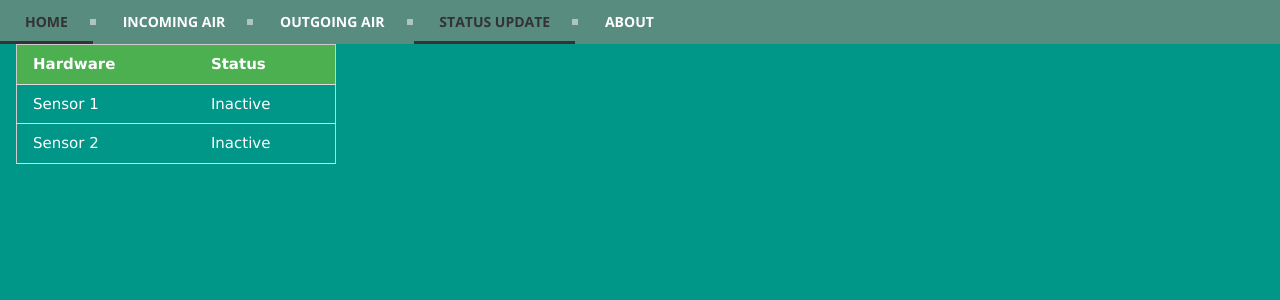
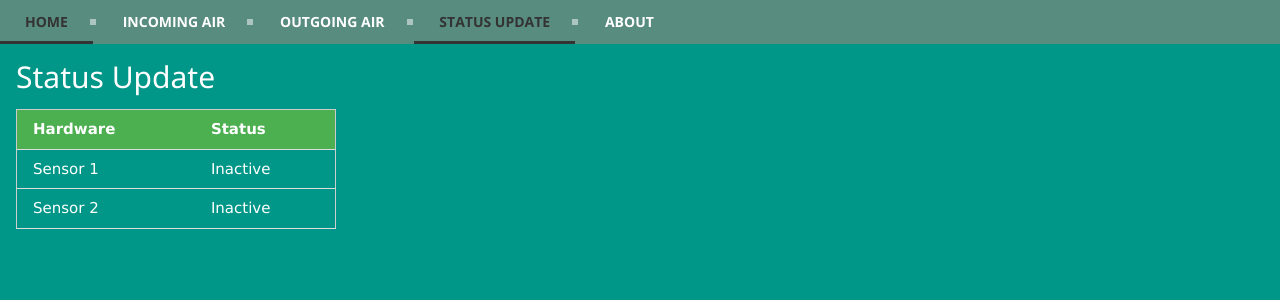
Before and after one commit to ceejayvinoya/aapmms, a PHP site: page /status.php in a window 1280 px wide. Shown: the top 300 px of the page. Run offline with PHP 8.4, Linux system fonts and the light colour scheme; data that the repository does not hold is empty.

Commit message:
Update status.php

```diff
--- a/status.php
+++ b/status.php
@@ -22,7 +22,9 @@
 </ul>
 </div>
 
-
+<div class="w3-container w3-teal">
+	<h2>Status Update</h2>
+	</div>
 <div class="w3-container w3-teal">
 <table style="width: 320px" class="w3-table-all">
   <thead>
```
